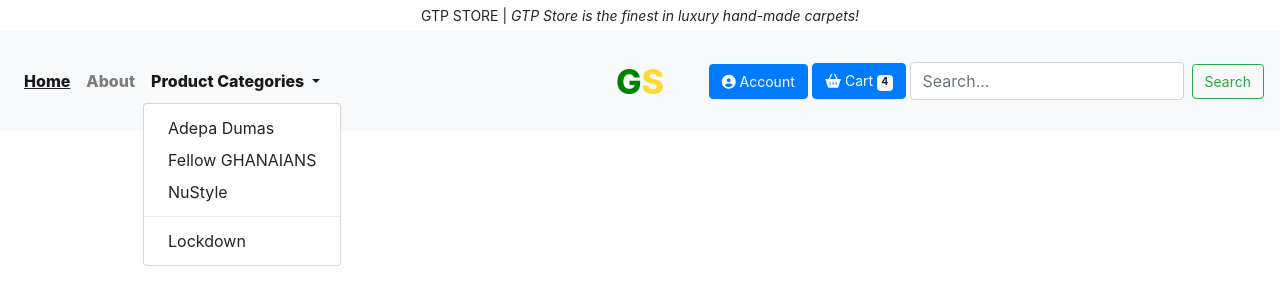
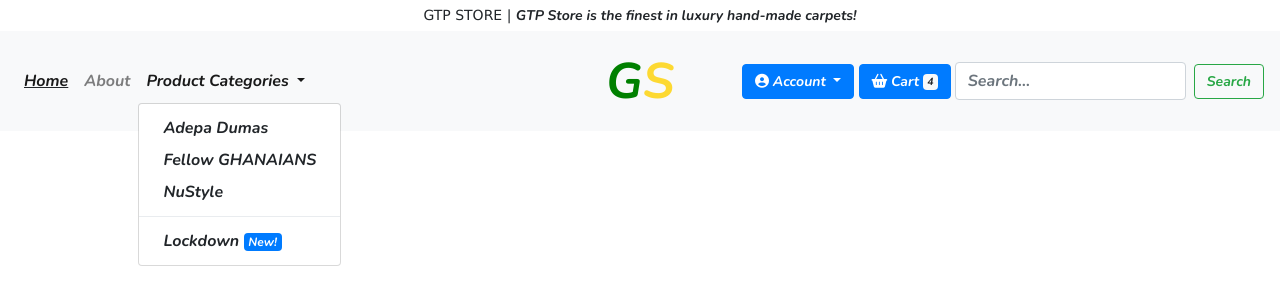
Before and after one commit to charliexkilner/UX-Improvments, a plain HTML site: page index.html in a window 1280 px wide. Both pictures are taken after a click on the button "Product Categories". Drawn offline with nearby package versions, Linux system fonts and the light colour scheme.

Commit message:
Add files via upload

```diff
--- a/index.html
+++ b/index.html
@@ -7,6 +7,7 @@
         <meta name="description" content="">
         <meta name="viewport" content="width=device-width, initial-scale=1">
         <link rel="stylesheet" href="style.css">
+<link href="https://fonts.googleapis.com/css2?family=Nunito:ital,wght@1,700&display=swap" rel="stylesheet">
         <script src="https://kit.fontawesome.com/2fd782012f.js" crossorigin="anonymous"></script>
         <link rel="stylesheet" href="https://stackpath.bootstrapcdn.com/bootstrap/4.5.2/css/bootstrap.min.css" integrity="sha384-JcKb8q3iqJ61gNV9KGb8thSsNjpSL0n8PARn9HuZOnIxN0hoP+VmmDGMN5t9UJ0Z" crossorigin="anonymous">
 
@@ -17,7 +18,7 @@
                 GTP STORE | <i>GTP Store is the finest in luxury hand-made carpets!</i>
             </header>
     </div>
-        <nav class="navbar navbar-expand-lg navbar-light bg-light">
+        <nav class="navbar navbar-expand-xl navbar-light bg-light">
             <a class="navbar-brand" href="#"><span class="g">G</span><span class="s">S</span></a>
             <button class="navbar-toggler" type="button" data-toggle="collapse" data-target="#navbarSupportedContent" aria-controls="navbarSupportedContent" aria-expanded="false" aria-label="Toggle navigation">
               <span class="navbar-toggler-icon"></span>
@@ -41,12 +42,22 @@
                     <a class="dropdown-item" href="#">Fellow GHANAIANS</a>
                     <a class="dropdown-item" href="#">NuStyle</a>
                     <div class="dropdown-divider"></div>
-                    <a class="dropdown-item" href="#">Lockdown</a>
+                    <a class="dropdown-item" href="#">Lockdown <span class="badge badge-primary">New!</span></a>
                   </div>
                 </li>
               </ul>
               <div class="btn-yes">
-              <button type="button" class="btn btn-primary btn-account"><i class="fas fa-user-circle"></i> Account</button>
+                    <div class="btn-group">
+                            <button type="button" class="btn btn-primary dropdown-toggle" data-toggle="dropdown" aria-haspopup="true" aria-expanded="false">
+                                    <i class="fas fa-user-circle"></i> Account
+                            </button>
+                            <div class="dropdown-menu">
+                              <a class="dropdown-item" href="#"><i class="fas fa-tag"></i> Your Orders</a>
+                              <a class="dropdown-item" href="#"><i class="fas fa-heart"></i> Your Likes</a>
+                              <div class="dropdown-divider"></div>
+                            <a class="dropdown-item" href="#"><i class="fas fa-sign-out-alt"></i> Logout</a>
+                            </div>
+                          </div>
               <button type="button" class="btn btn-primary"><i class="fas fa-shopping-basket"></i> Cart <span class="badge badge-light">4</span></button>
               </div>
 
--- a/style.css
+++ b/style.css
@@ -3,7 +3,7 @@
     left: 50%;
     position: absolute;
     color: green;
-    font-size: 34px !important;
+    font-size: 50px !important;
 }
 .navbar{
     height: 100px;
@@ -16,6 +16,7 @@ header{
 text-align: center;
     font-size: 14px;
     padding: 5px;
+    font-family: Verdana, Geneva, Tahoma, sans-serif;
 }
 
 .btn-yes{
@@ -30,6 +31,7 @@ button{
 }
 .s{
     color: #fdd932 !important;
+
 }
 .g{
     color: green !important;
@@ -40,3 +42,6 @@ button{
 .nav-link:hover{
     text-decoration: underline !important;
 }
+*{
+    font-family: 'Nunito', sans-serif;
+}
```
